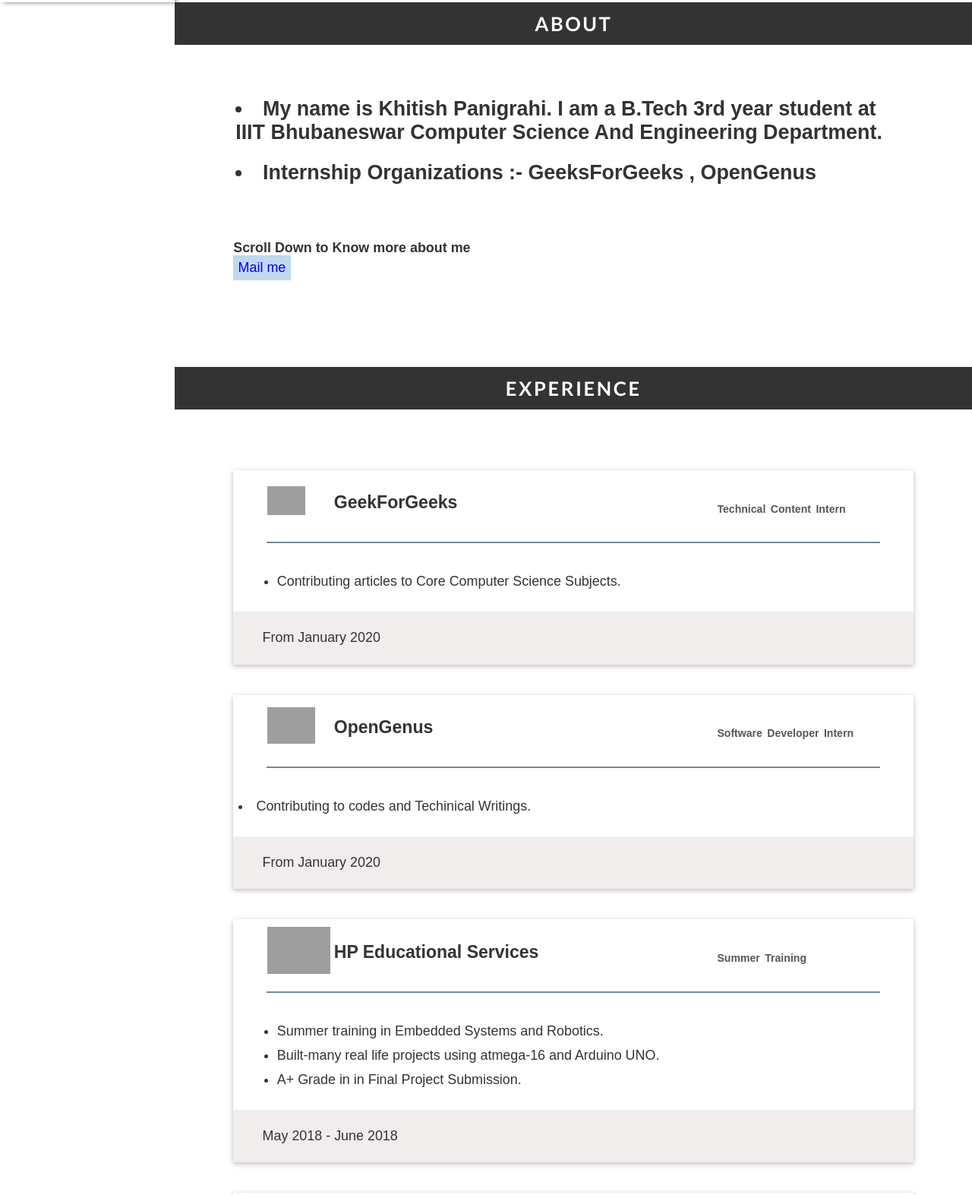
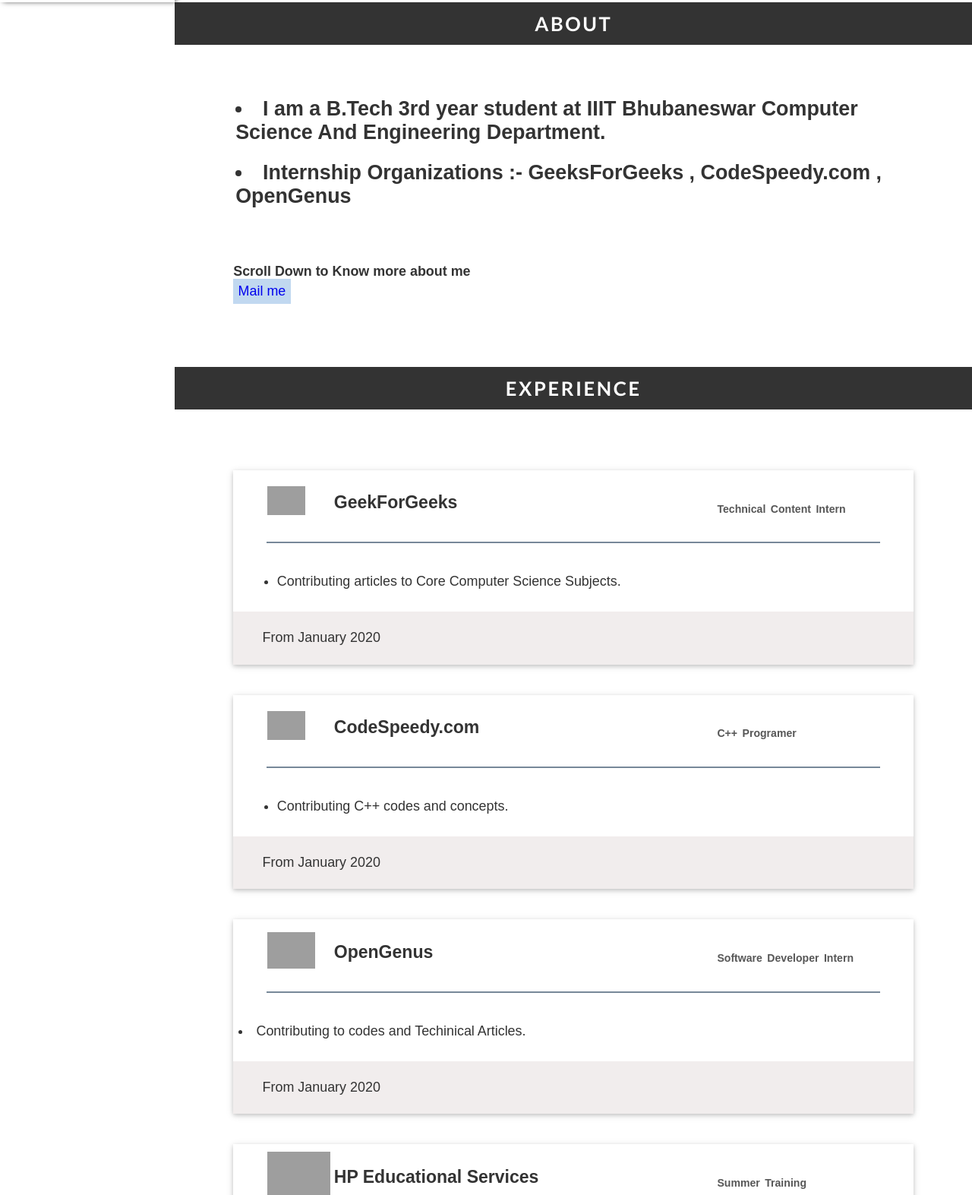
Before and after one commit to babayaga9823/babayaga9823.github.io, a plain HTML site: page index.html in a window 1280 px wide. Shown: the part 797-2370 px from the top of the page at 76% size. Drawn offline with nearby package versions, Linux system fonts and the light colour scheme; grey boxes are pictures that could not be loaded; a script that the page names is missing; a web font is replaced by a local one.

Commit message:
extr intern

```diff
--- a/index.html
+++ b/index.html
@@ -132,13 +132,14 @@
 
                 <td>
                  <div class="boxBody">
-                <h2><li><b>My name is Khitish Panigrahi. I am a B.Tech 3rd year student at IIIT Bhubaneswar Computer Science And Engineering  Department.
+                <h2><li><b> I am a B.Tech 3rd year student at IIIT Bhubaneswar Computer Science And Engineering  Department.
                   </b>
                   </li>
                 </h2>
 
-                  <h2><li><b>Internship Organizations :- GeeksForGeeks , OpenGenus
+                  <h2><li><b>Internship Organizations :- GeeksForGeeks , CodeSpeedy.com , OpenGenus
                   </b>
+
                   </li>
                 </h2>
 
@@ -189,6 +190,31 @@
             </div>
           </div>
 
+             <!-- Codespeedy box added later by me -->
+          <div class="box box1">
+            <div class="boxhead">
+              <div class="boxLogo">
+                <img
+                  src="https://media-exp1.licdn.com/dms/image/C560BAQEyH0Zd5o90ew/company-logo_200_200/0?e=2159024400&v=beta&t=-0hWAIc-0XOmtKfIRP4vp2Hiwgl9OdHL0U93M0wYK2M"
+                  alt=""
+                />
+              </div>
+              <h3>CodeSpeedy.com</h3>
+              <div class="position"><h4>C++ Programer</h4></div>
+            </div>
+            <!-- <hr style="width: 90%; border: 0.7px solid black;" /> -->
+            <hr>
+            <div class="boxBody">
+              <p>
+                <ul>
+                  <li>Contributing C++ codes and concepts.</li>
+                </ul>
+              </p>
+            </div>
+            <div class="boxFoot">
+              <p>From January 2020</p>
+            </div>
+          </div>
 
           <!-- BOX-2  -->
           <div class="box box2">
@@ -206,7 +232,7 @@
             <hr>
             <div class="boxBody">
               <p>
-                <li>Contributing to codes and Techinical Writings.</li>
+                <li>Contributing to codes and Techinical Articles.</li>
               </p>
             </div>
             <div class="boxFoot">
```
